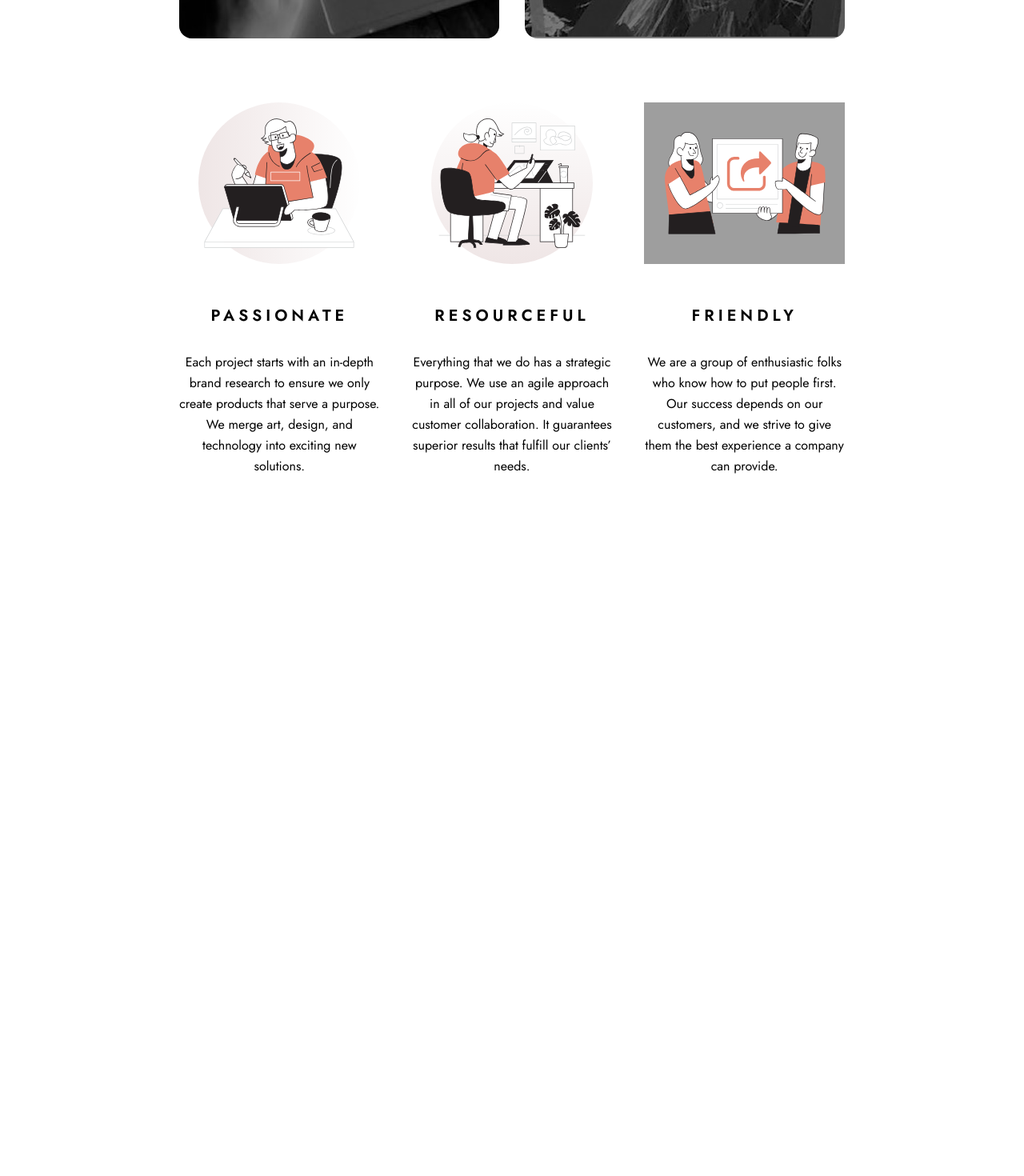
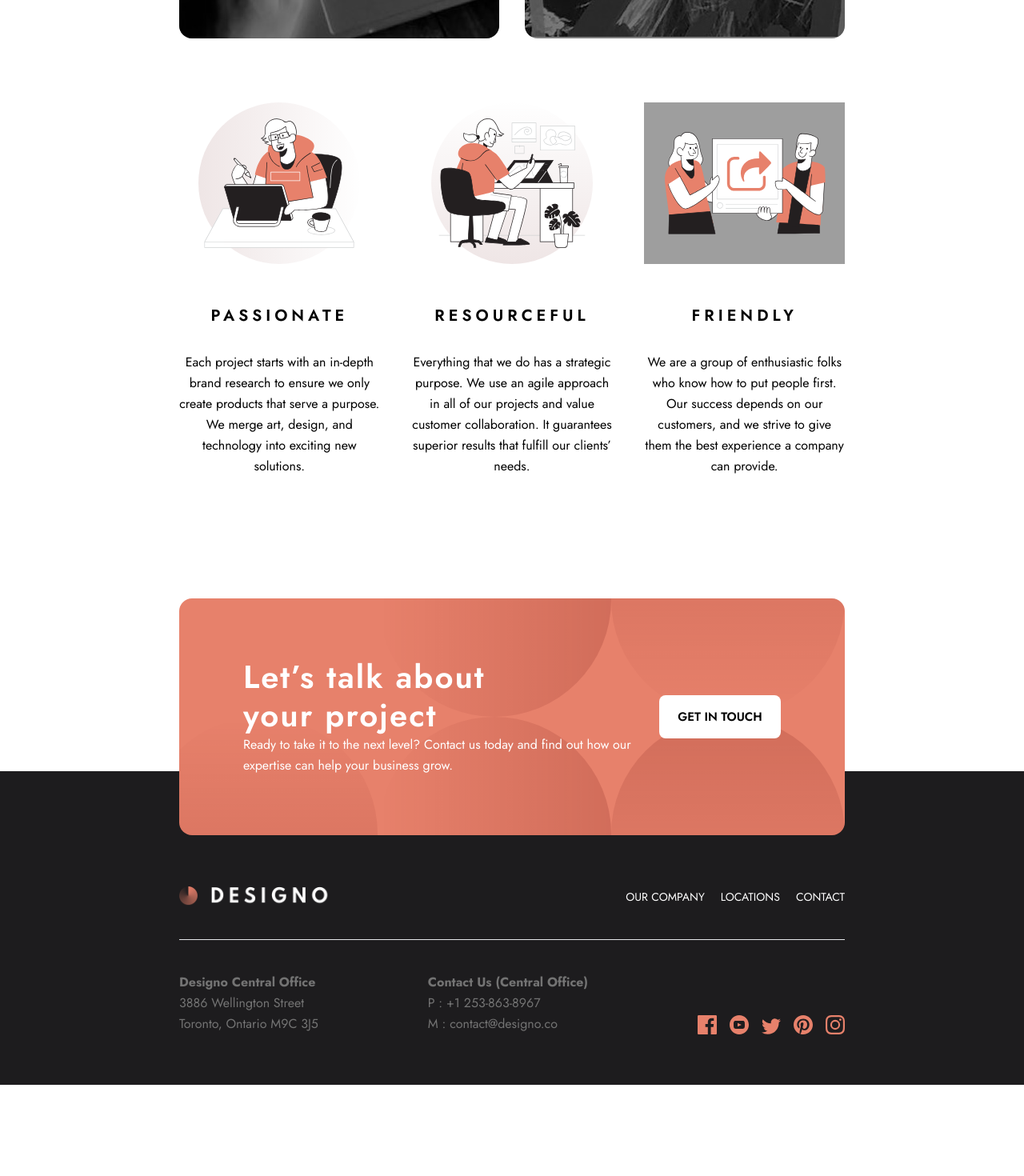
Before and after one commit to Oz996/Designo, a React (Vite) app: page / in a window 1280 px wide. Shown: the part 1400-2870 px from the top of the page at 80% size. After the commit the page ends 2756 px from the top, so only its background shows below. Built offline with nearby package versions, Linux system fonts and the light colour scheme; grey boxes are pictures that could not be loaded.

Commit message:
fixed footer not placed correctly by removing h-full from main

```diff
--- a/src/components/shared/Footer.tsx
+++ b/src/components/shared/Footer.tsx
@@ -9,7 +9,7 @@ import Button from "./Button";
 
 const Footer = () => {
   return (
-    <footer className="h-[51rem] sm:h-[24.5rem] w-full right-0 bg-black-light relative max-sm:flex max-sm:items-end max-sm:pb-10 mt-[150rem]">
+    <footer className="h-[51rem] sm:h-[24.5rem] w-full bg-black-light relative max-sm:flex max-sm:items-end max-sm:pb-10">
       <div className="absolute bottom-[38rem] sm:bottom-[19.5rem] left-0 right-0 flex justify-center items-center w-full container max-sm:px-5 overflow-hidden z-20">
         <div className="max-md:text-center max-sm:py-20 sm:h-[22rem] lg:h-[18.5rem] w-full px-5 sm:px-20 bg-peach rounded-2xl bg-call-to-action-circles bg-right bg-no-repeat flex max-md:flex-col items-center max-md:justify-center max-md:gap-7 justify-between">
           <div className="flex flex-col">
--- a/src/components/shared/Layout.tsx
+++ b/src/components/shared/Layout.tsx
@@ -6,7 +6,7 @@ const Layout = () => {
   return (
     <>
       <Header />
-      <main className="container w-screen h-screen pt-24 sm:pt-32">
+      <main className="container pt-24 sm:pt-32">
         <Outlet />
       </main>
       <Footer />
--- a/src/pages/Home/Home.tsx
+++ b/src/pages/Home/Home.tsx
@@ -55,7 +55,7 @@ const Home = () => {
         </div>
       </section>
 
-      <section className="grid grid-cols-1 lg:grid-cols-3 gap-10 mt-20 text-center sm:text-left lg:text-center">
+      <section className="grid grid-cols-1 lg:grid-cols-3 gap-10 mt-20 text-center sm:text-left lg:text-center pb-[23rem]">
         <div className="flex flex-col sm:flex-row lg:flex-col gap-10">
           <div className="flex items-center justify-center bg-circle-variant-one bg-no-repeat bg-top w-full">
             <img src={Passionate} alt="" />
```
